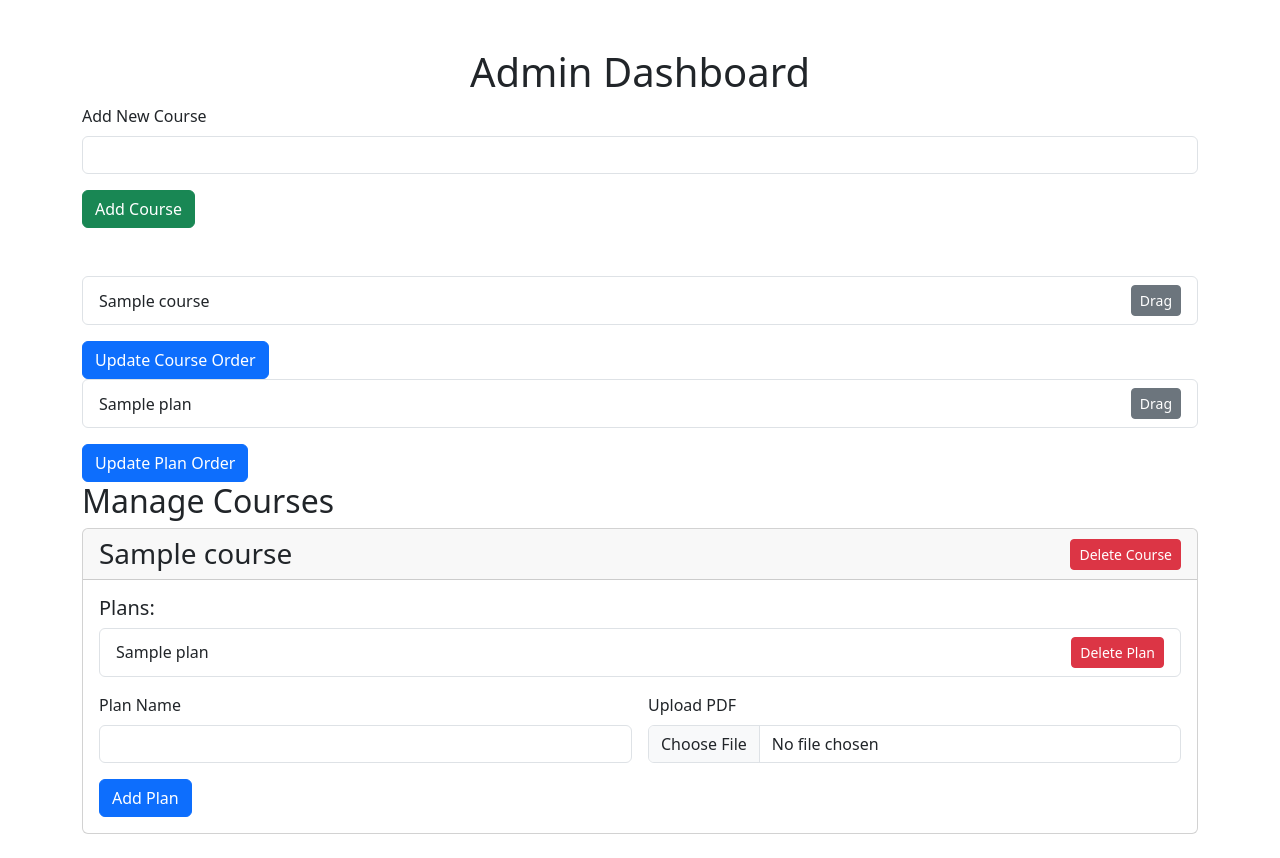
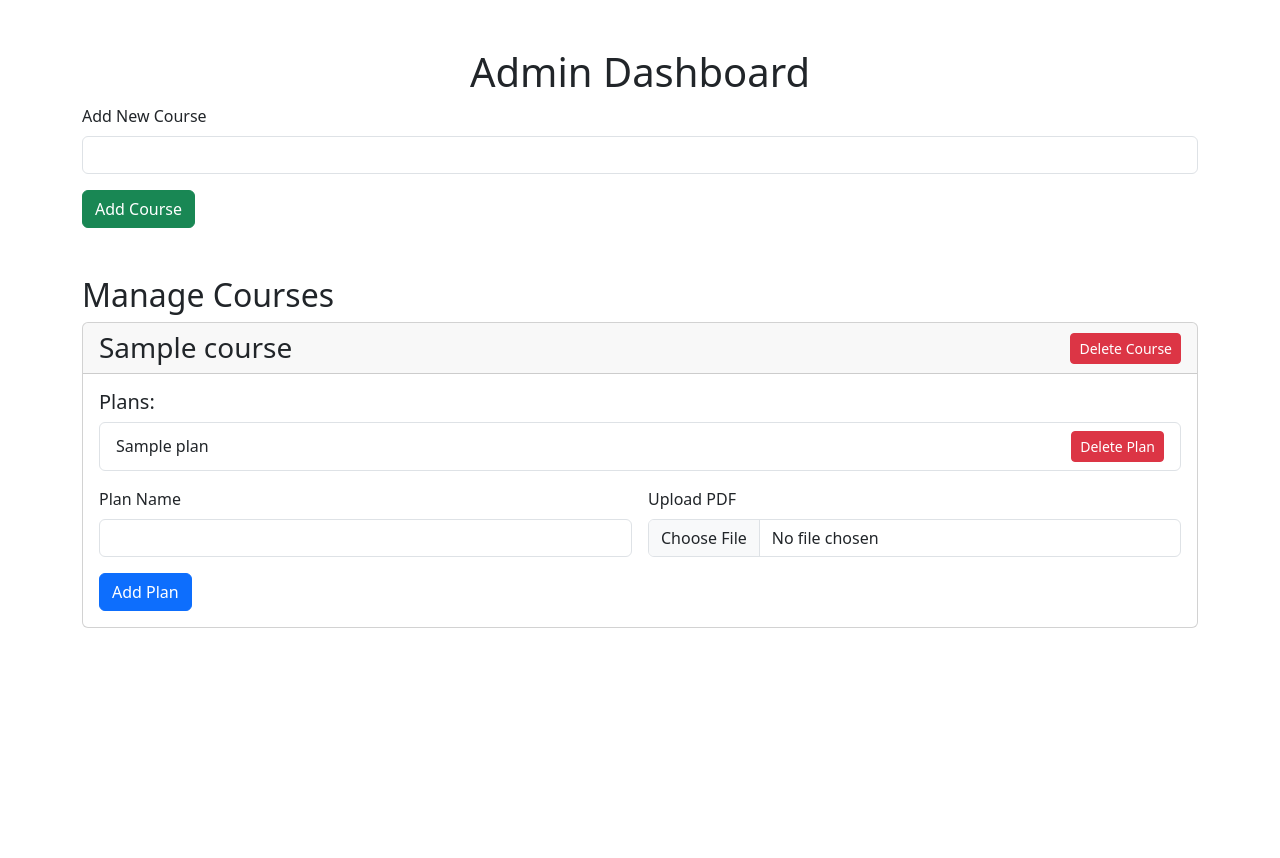
Before and after one commit to cawalamemes/schedule, a FastAPI app: template templates/admin_dashboard.html in a window 1280 px wide. After the commit the page ends 628 px from the top, so only its background shows below. Run offline with FastAPI, Linux system fonts and the light colour scheme; the template is opened without the code that fills it: most values are stand-ins (such as "Sample title", 1, 10 or a date in 2020).

Commit message:
Update admin_dashboard.html

```diff
--- a/templates/admin_dashboard.html
+++ b/templates/admin_dashboard.html
@@ -20,40 +20,6 @@
         <button class="btn btn-success">Add Course</button>
     </form>
 
-
-<!-- Reorder Courses -->
-<form action="/update-course-order" method="post" id="courseOrderForm">
-    <input type="hidden" name="new_order" id="courseOrder">
-    <ul class="list-group mb-3" id="courseList">
-        {% for course in courses %}
-        <li class="list-group-item d-flex justify-content-between align-items-center" data-index="{{ loop.index0 }}">
-            {{ course.title }}
-            <button type="button" class="btn btn-secondary btn-sm">Drag</button>
-        </li>
-        {% endfor %}
-    </ul>
-    <button class="btn btn-primary">Update Course Order</button>
-</form>
-
-<!-- Reorder Plans -->
-{% for course in courses %}
-<form action="/update-plan-order" method="post" id="planOrderForm-{{ loop.index0 }}">
-    <input type="hidden" name="course_index" value="{{ loop.index0 }}">
-    <input type="hidden" name="new_order" id="planOrder-{{ loop.index0 }}">
-    <ul class="list-group mb-3" id="planList-{{ loop.index0 }}">
-        {% for plan in course.plans %}
-        <li class="list-group-item d-flex justify-content-between align-items-center" data-index="{{ loop.index0 }}">
-            {{ plan.name }}
-            <button type="button" class="btn btn-secondary btn-sm">Drag</button>
-        </li>
-        {% endfor %}
-    </ul>
-    <button class="btn btn-primary">Update Plan Order</button>
-</form>
-{% endfor %}
-
-
-
     <!-- Manage Courses -->
     <h2>Manage Courses</h2>
     {% for course in courses %}
@@ -61,36 +27,36 @@
         <div class="card-header d-flex justify-content-between align-items-center">
             <h3 class="m-0">{{ course.title }}</h3>
             <form action="/delete-course" method="post" style="margin: 0;">
-                <input type="hidden" name="course_index" value="{{ loop.index0 }}">
+                <input type="hidden" name="course_id" value="{{ course._id }}">
                 <button class="btn btn-danger btn-sm">Delete Course</button>
             </form>
         </div>
         <div class="card-body">
             <h5>Plans:</h5>
-            <ul class="list-group mb-3" id="plansList-{{ loop.index0 }}">
+            <ul class="list-group mb-3" id="plansList-{{ course._id }}">
                 {% for plan in course.plans %}
                 <li class="list-group-item d-flex justify-content-between align-items-center" data-index="{{ loop.index0 }}">
                     {{ plan.name }}
                     <form action="/delete-plan" method="post" style="margin: 0;">
-    <input type="hidden" name="course_index" value="{{ loop.index0 }}">
-    <input type="hidden" name="plan_index" value="{{ loop.index0 }}">
-    <button class="btn btn-danger btn-sm">Delete Plan</button>
-</form>
+                        <input type="hidden" name="course_id" value="{{ course._id }}">
+                        <input type="hidden" name="plan_id" value="{{ plan._id }}">
+                        <button class="btn btn-danger btn-sm">Delete Plan</button>
+                    </form>
                 </li>
                 {% endfor %}
             </ul>
 
             <!-- Add Plan to Course -->
             <form action="/add-plan" method="post" enctype="multipart/form-data">
-                <input type="hidden" name="course_index" value="{{ loop.index0 }}">
+                <input type="hidden" name="course_id" value="{{ course._id }}">
                 <div class="row g-3">
                     <div class="col-md-6">
-                        <label for="plan-name-{{ loop.index0 }}" class="form-label">Plan Name</label>
-                        <input type="text" id="plan-name-{{ loop.index0 }}" name="name" class="form-control" required>
+                        <label for="plan-name-{{ course._id }}" class="form-label">Plan Name</label>
+                        <input type="text" id="plan-name-{{ course._id }}" name="name" class="form-control" required>
                     </div>
                     <div class="col-md-6">
-                        <label for="file-{{ loop.index0 }}" class="form-label">Upload PDF</label>
-                        <input type="file" id="file-{{ loop.index0 }}" name="file" class="form-control" accept=".pdf" required>
+                        <label for="file-{{ course._id }}" class="form-label">Upload PDF</label>
+                        <input type="file" id="file-{{ course._id }}" name="file" class="form-control" accept=".pdf" required>
                     </div>
                 </div>
                 <button class="btn btn-primary mt-3">Add Plan</button>
@@ -102,39 +68,30 @@
 
 <script>
     document.addEventListener("DOMContentLoaded", function () {
-        // Reorder Courses
-        const courseList = document.getElementById("courseList");
-        const courseOrderInput = document.getElementById("courseOrder");
-        new Sortable(courseList, {
-            animation: 150,
-            onEnd: function () {
-                const order = Array.from(courseList.children).map((item) =>
-                    item.getAttribute("data-index")
-                );
-                courseOrderInput.value = JSON.stringify(order);
-            },
-        });
-
         // Reorder Plans
-        const planForms = document.querySelectorAll("[id^='planOrderForm-']");
-        planForms.forEach((form) => {
-            const planListId = form.querySelector("ul").id;
-            const planOrderInput = form.querySelector("input[name='new_order']");
-            const planList = document.getElementById(planListId);
+        const planLists = document.querySelectorAll("[id^='plansList-']");
+        planLists.forEach(planList => {
             new Sortable(planList, {
                 animation: 150,
                 onEnd: function () {
-                    const order = Array.from(planList.children).map((item) =>
-                        item.getAttribute("data-index")
-                    );
-                    planOrderInput.value = JSON.stringify(order);
-                },
+                    const courseId = planList.id.replace("plansList-", "");
+                    const newOrder = Array.from(planList.children).map(item => item.getAttribute("data-index"));
+                    fetch("/reorder-plans", {
+                        method: "POST",
+                        headers: {
+                            "Content-Type": "application/json"
+                        },
+                        body: JSON.stringify({
+                            course_id: courseId,
+                            new_order: newOrder
+                        })
+                    });
+                }
             });
         });
     });
 </script>
 
-
 <script src="https://cdn.jsdelivr.net/npm/bootstrap@5.3.0/dist/js/bootstrap.bundle.min.js"></script>
 </body>
-                            </html>
+</html>
```
